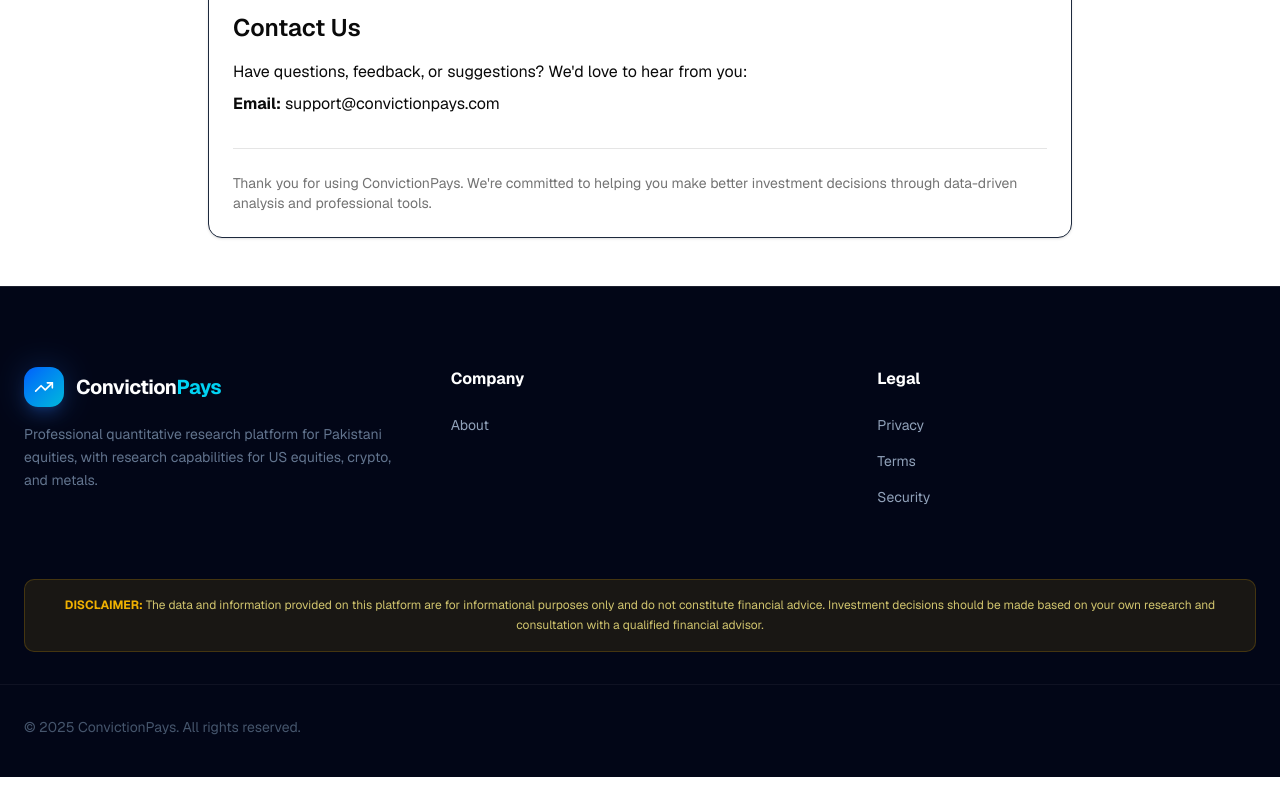
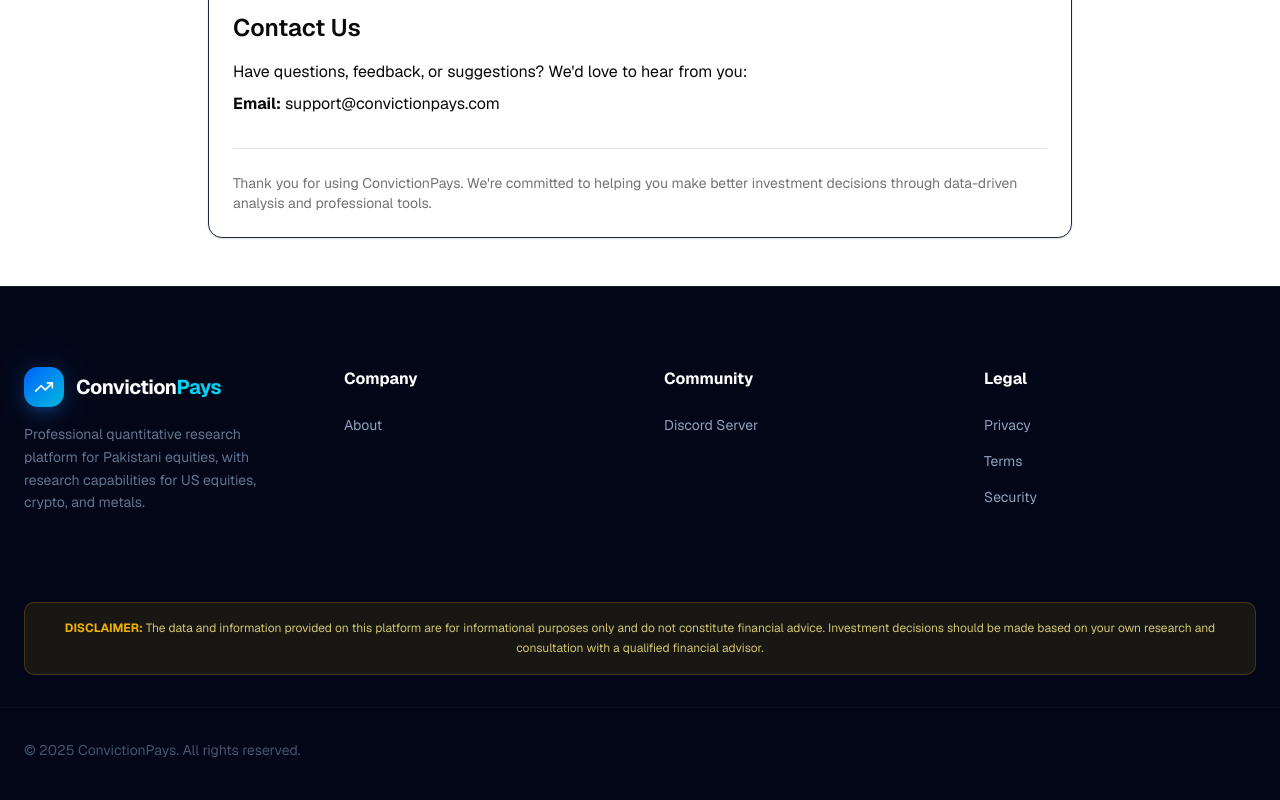
Before and after one commit to bilalashrafshk/finance-dashboard, a Next.js app: page /about in a window 1280 px wide. Shown: the part 1798-2598 px from the top of the page. Before the commit the page ends 2575 px from the top, so only its background shows below. Built offline with nearby package versions, Linux system fonts and the light colour scheme.

Commit message:
feat: add Discord invite link to footer and navbar

```diff
--- a/components/footer.tsx
+++ b/components/footer.tsx
@@ -6,7 +6,7 @@
 export default function Footer() {
   return (
     <footer className="border-t border-white/10 bg-[#020617] pt-20 pb-10 relative z-10">
-      <div className="max-w-7xl mx-auto px-6 grid grid-cols-1 md:grid-cols-3 gap-12 mb-16">
+      <div className="max-w-7xl mx-auto px-6 grid grid-cols-1 md:grid-cols-4 gap-12 mb-16">
         <div className="col-span-1 md:col-span-1">
           <Logo />
           <p className="text-slate-500 text-sm leading-relaxed mb-6 mt-4">
@@ -18,6 +18,22 @@
           <h4 className="font-bold text-white mb-6">Company</h4>
           <ul className="space-y-4 text-sm text-slate-400">
             <li><Link href="/about" className="hover:text-cyan-400 transition-colors">About</Link></li>
+          </ul>
+        </div>
+
+        <div>
+          <h4 className="font-bold text-white mb-6">Community</h4>
+          <ul className="space-y-4 text-sm text-slate-400">
+            <li>
+              <a
+                href="https://discord.gg/TKxquPQf3V"
+                target="_blank"
+                rel="noopener noreferrer"
+                className="hover:text-cyan-400 transition-colors flex items-center gap-2"
+              >
+                Discord Server
+              </a>
+            </li>
           </ul>
         </div>
 
--- a/components/shared-navbar.tsx
+++ b/components/shared-navbar.tsx
@@ -3,7 +3,7 @@
 import React, { useState } from 'react'
 import Link from 'next/link'
 import { usePathname } from 'next/navigation'
-import { TrendingUp, Menu, X, LogOut, BarChart3, Wallet, Search, User, Settings, Crown, Filter, Grid3x3, Bell, Bot } from 'lucide-react'
+import { TrendingUp, Menu, X, LogOut, BarChart3, Wallet, Search, User, Settings, Crown, Filter, Grid3x3, Bell, Bot, MessageCircle } from 'lucide-react'
 import { Logo } from '@/components/logo'
 import { useAuth } from '@/lib/auth/auth-context'
 import LoginModal from '@/components/landing/login-modal'
@@ -108,6 +108,17 @@
                       <span>Events</span>
                     </div>
                   </Link>
+                  <a
+                    href="https://discord.gg/TKxquPQf3V"
+                    target="_blank"
+                    rel="noopener noreferrer"
+                    className="px-4 py-2 rounded-lg transition-colors text-slate-400 hover:text-white"
+                  >
+                    <div className="flex items-center gap-2">
+                      <MessageCircle className="w-4 h-4" />
+                      <span>Community</span>
+                    </div>
+                  </a>
                 </>
               )}
             </div>
@@ -295,6 +306,17 @@
                       <span>Events</span>
                     </div>
                   </Link>
+                  <a
+                    href="https://discord.gg/TKxquPQf3V"
+                    target="_blank"
+                    rel="noopener noreferrer"
+                    className="block px-4 py-2 rounded-lg transition-colors text-foreground hover:bg-muted"
+                  >
+                    <div className="flex items-center gap-2">
+                      <MessageCircle className="w-4 h-4" />
+                      <span>Community</span>
+                    </div>
+                  </a>
                 </div>
               )}
               <div className="pt-4 border-t border-border space-y-3">
```
